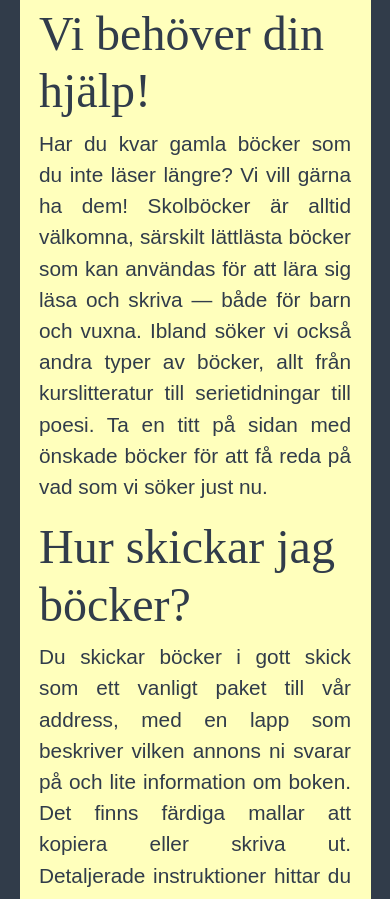
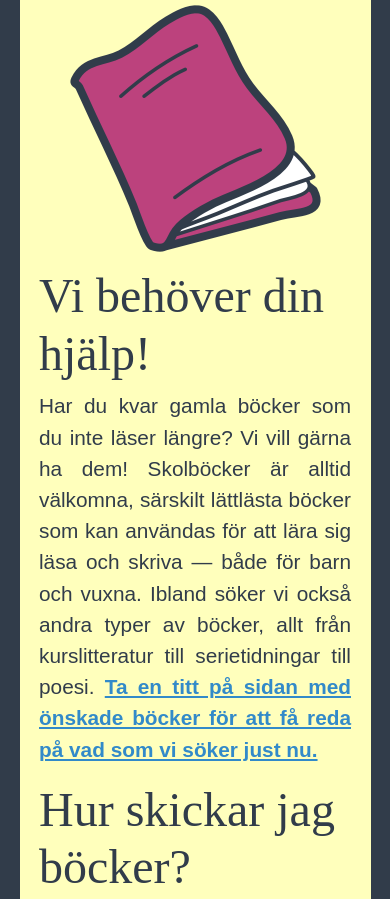
Before and after one commit to EmergencyBattle/Responsiv-Webbdesign-D2-webb, a plain HTML site: page index.html in a window 390 px wide. Shown: the part 660-1559 px from the top of the page. Drawn offline with nearby package versions, Linux system fonts and the light colour scheme.

Commit message:
fixade responsiva bilder

```diff
--- a/css/mainstyle.css
+++ b/css/mainstyle.css
@@ -108,6 +108,21 @@ h2{
   text-justify: inter-word;
 }
 
+.mainaside{
+  width: 100%;
+  margin-bottom: 5%;
+}
+
+.mainpicture{
+  width: 100%;
+}
+
+.mainimage{
+  display: block;
+  margin-left: auto;
+  margin-right: auto;
+}
+
 a:link{
   color: #328AC9;
   text-decoration: underline;
--- a/index.html
+++ b/index.html
@@ -33,17 +33,23 @@
       <p class="mainp">
         <a href="https://www.globalamalen.se/om-globala-malen/mal-4-god-utbildning-alla/" target="_blank" rel="noopener noreferrer">Trots att utbildning ska vara en grundläggande mänsklig rättighet beräknas 774 miljoner människor inte kunna läsa och skriva.</a> Vi är inte pedagoger, så vi kan inte direkt hjälpa till med att utbilda folk, men det vi kan göra är att hjälpa lärare, skolor och bibliotek att få tillgång till de böcker de behöver för att kunna göra sitt jobb.
       </p>
+      <aside class="mainaside">
+        <picture class="mainpicture">
+          <source media="(min-width: 1300px)" srcset="images/bok.png">
+          <img src="images/bok_small.png" class="mainimage" alt="bok">
+        </picture>
+      </aside>
       <h2>
         Vi behöver din hjälp!
       </h2>
       <p class="mainp">
-        Har du kvar gamla böcker som du inte läser längre? Vi vill gärna ha dem! Skolböcker är alltid välkomna, särskilt lättlästa böcker som kan användas för att lära sig läsa och skriva — både för barn och vuxna. Ibland söker vi också andra typer av böcker, allt från kurslitteratur till serietidningar till poesi. Ta en titt på sidan med önskade böcker för att få reda på vad som vi söker just nu.
+        Har du kvar gamla böcker som du inte läser längre? Vi vill gärna ha dem! Skolböcker är alltid välkomna, särskilt lättlästa böcker som kan användas för att lära sig läsa och skriva — både för barn och vuxna. Ibland söker vi också andra typer av böcker, allt från kurslitteratur till serietidningar till poesi. <a href="boklista.html">Ta en titt på sidan med önskade böcker för att få reda på vad som vi söker just nu.</a>
       </p>
       <h2>
         Hur skickar jag böcker?
       </h2>
       <p class="mainp">
-        Du skickar böcker i gott skick som ett vanligt paket till vår address, med en lapp som beskriver vilken annons ni svarar på och lite information om boken. Det finns färdiga mallar att kopiera eller skriva ut. Detaljerade instruktioner hittar du här.
+        Du skickar böcker i gott skick som ett vanligt paket till vår address, med en lapp som beskriver vilken annons ni svarar på och lite information om boken. Det finns färdiga mallar att kopiera eller skriva ut. <a href="skicka.html">Detaljerade instruktioner hittar du här.</a>
       </p>
       <p class="mainp">
         Just nu kan vi tyvärr inte erbjuda ersättning för inskickade böcker eller portokostnad.
```
Also changed, not shown: om-oss.html (+7 -2 lines), skicka.html (+5 -0 lines), images/bok.png (added), images/bok_small.png (added), images/brev.png (added), images/brev_small.png (added), images/person.png (added), images/person_small.png (added).
